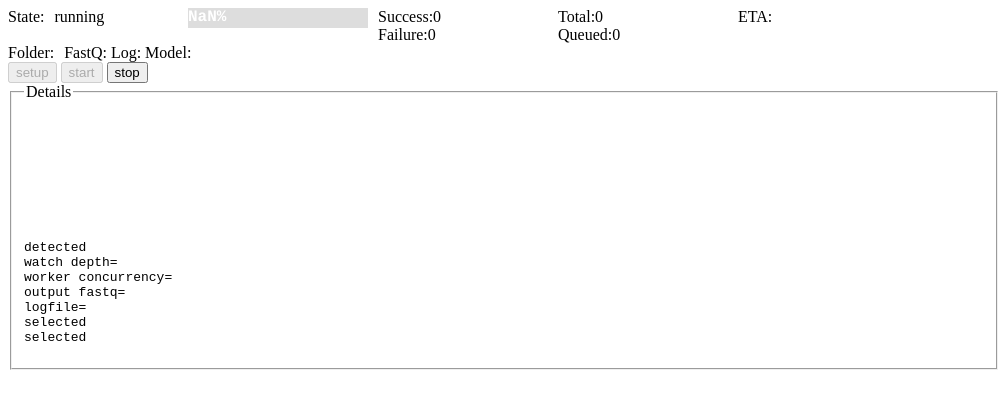
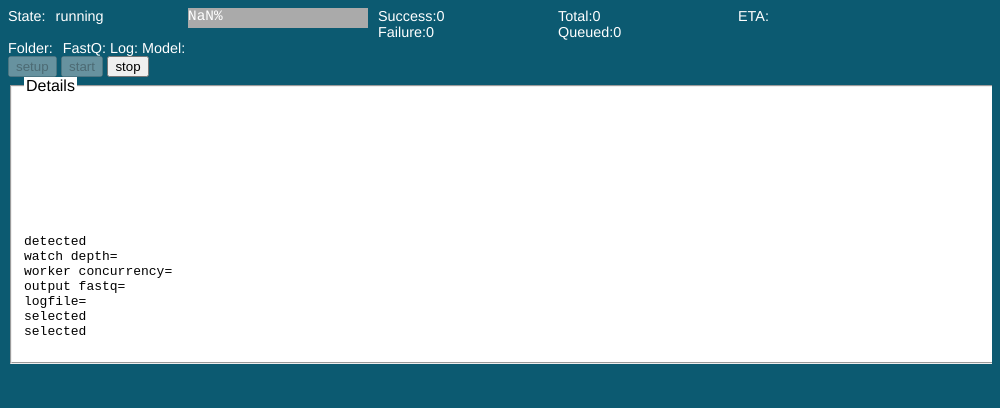
Before and after one commit to nanoporetech/lamprey, an Electron app: page index.html in a window 1000 px wide. Drawn offline with Linux system fonts and the light colour scheme; no server answers.

Commit message:
tinkering with colors & fonts

```diff
--- a/baserunner.css
+++ b/baserunner.css
@@ -1,9 +1,15 @@
+body {
+    font-family: HelveticaNeueLT, "Helvetica Neue", Helvetica, Arial, "Lucida Grande", sans-serif;
+    background: #0c5a71;
+    color: #fff;
+}
+
 .progressContainer {
     width: 180px;
     height: 20px;
     margin: 0;
     padding: 0;
-    background: #ddd;
+    background: #aaa;
     overflow: hidden;
 }
 
@@ -71,8 +77,19 @@
     overflow: hidden;
 }
 
+#indicators {
+    font-weight: 300;
+    font-size: 0.9em;
+}
+
+#logContainer legend, #logContainer fieldset {
+    color: #000;
+    background: #fff;
+}
+
 #states, #actions, #logContainer, #folderContainer {
     clear: both;
+    overflow: auto;
 }
 
 #counterContainers .counterContainer {
```
